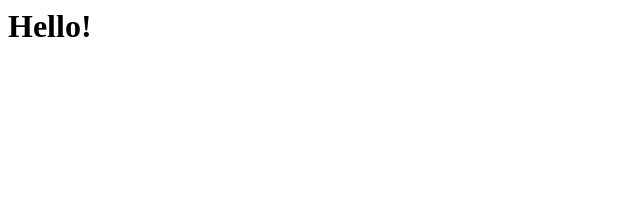
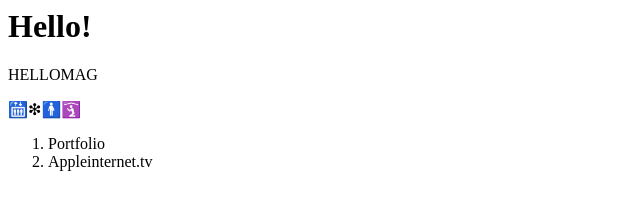
Before and after one commit to appleinternettv/appleinternettv.github.io, a plain HTML site: page index.html in a window 1280 px wide. Shown: the whole page, without its empty margins (0-640 px from the left). Drawn offline with Linux system fonts and the light colour scheme.

Commit message:
Update index.html

```diff
--- a/index.html
+++ b/index.html
@@ -1 +1,23 @@
 <h1>Hello!</h1>
+<!DOCTYPE html>
+<html xmlns="http://www.w3.org/1999/xhtml" lang="en-US">
+	<head>
+		<meta charset="utf-8" />
+		<title>demo</title>
+		<link href="demo-web-resources/css/idGeneratedStyles.css" rel="stylesheet" type="text/css" />
+	</head>
+	<body id="demo">
+		<div id="_idContainer000" class="_idGenObjectStyleOverride-1">
+			<p><span class="CharOverride-1">HELLOMAG</span></p>
+		</div>
+		<div id="_idContainer001" class="Basic-Text-Frame">
+			<p class="Basic-Paragraph"><span class="CharOverride-2">&#x1f6d7;</span><span class="CharOverride-2"><?ACE 1a?></span><span class="CharOverride-2">❇&#x1f6b9;&#x1f6d0;</span></p>
+		</div>
+		<div id="_idContainer002" class="Basic-Text-Frame">
+			<ol>
+				<li class="Basic-Paragraph ParaOverride-1"><span class="CharOverride-3">Portfolio</span></li>
+				<li class="Basic-Paragraph ParaOverride-1"><span class="CharOverride-3">Appleinternet.tv</span></li>
+			</ol>
+		</div>
+	</body>
+</html>
```
